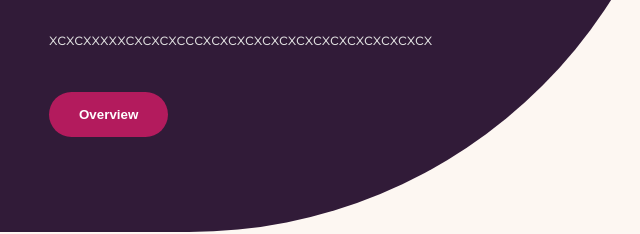
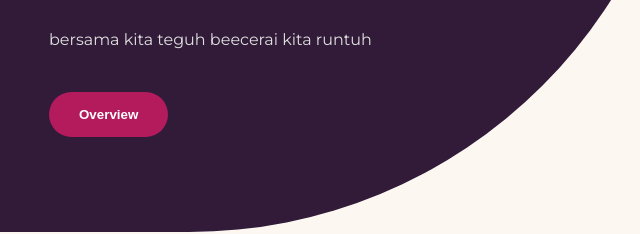
Before and after one commit to vroxx466/website-biodat, a plain HTML site: page index.html in a window 1280 px wide. Shown: the part 523-757 px from the top of the page, 79-719 px from the left. Drawn offline with Linux system fonts and the light colour scheme.

Commit message:
Update index.html

```diff
--- a/index.html
+++ b/index.html
@@ -28,7 +28,7 @@
             <p class="subtitle">Quality Management Solutions</p>
             <h1>Bersama pasti akan membuahkan prestasi yang lebih baik</h1>
             <p class="description">
-                xcxcxxxxxcxcxcxcccxcxcxcxcxcxcxcxcxcxcxcxcxcx
+                bersama kita teguh beecerai kita runtuh
             </p>
             <button class="btn-cta"> Overview</button>
         </div>
@@ -43,4 +43,5 @@
     </main>
 
 </body>
+
 </html>
```
